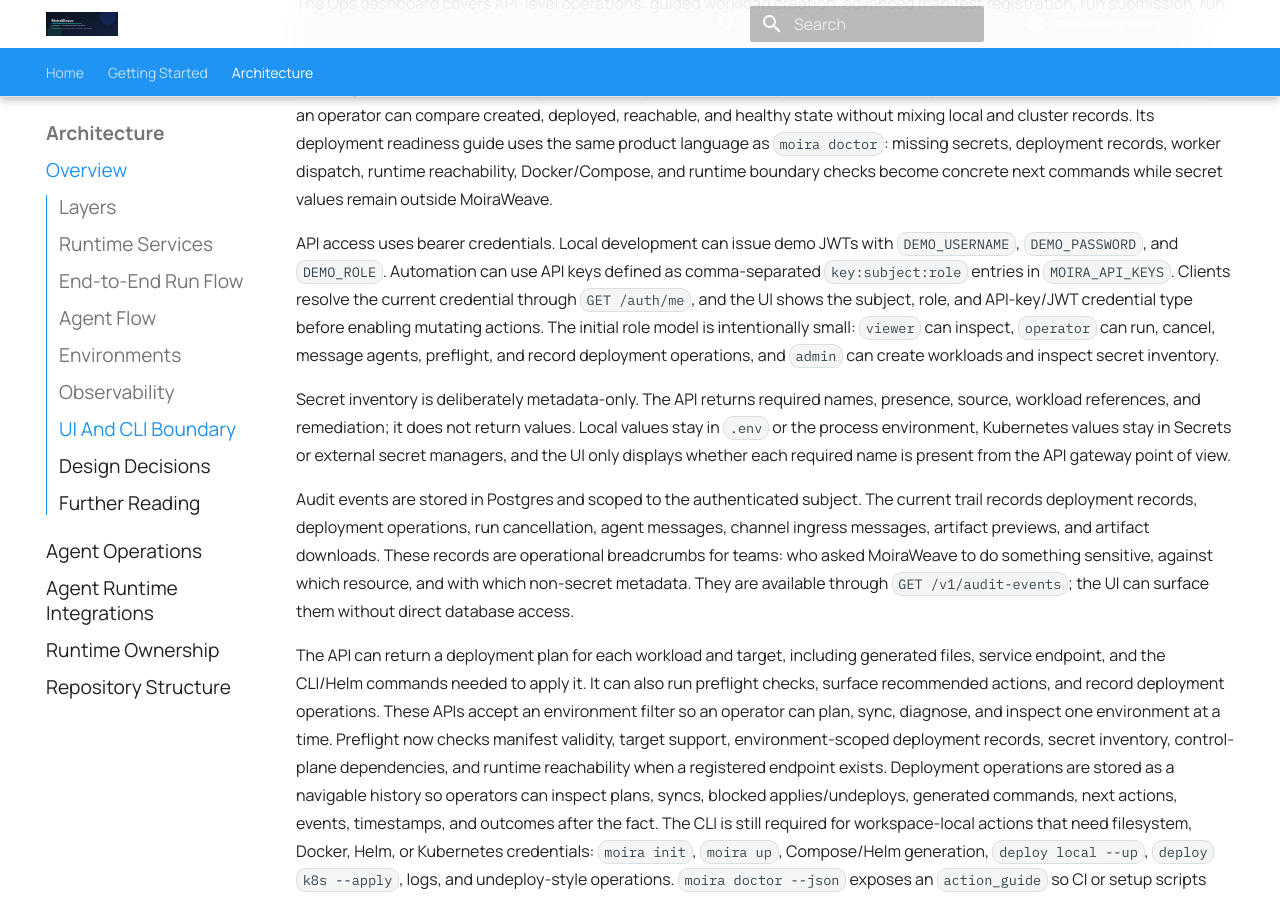
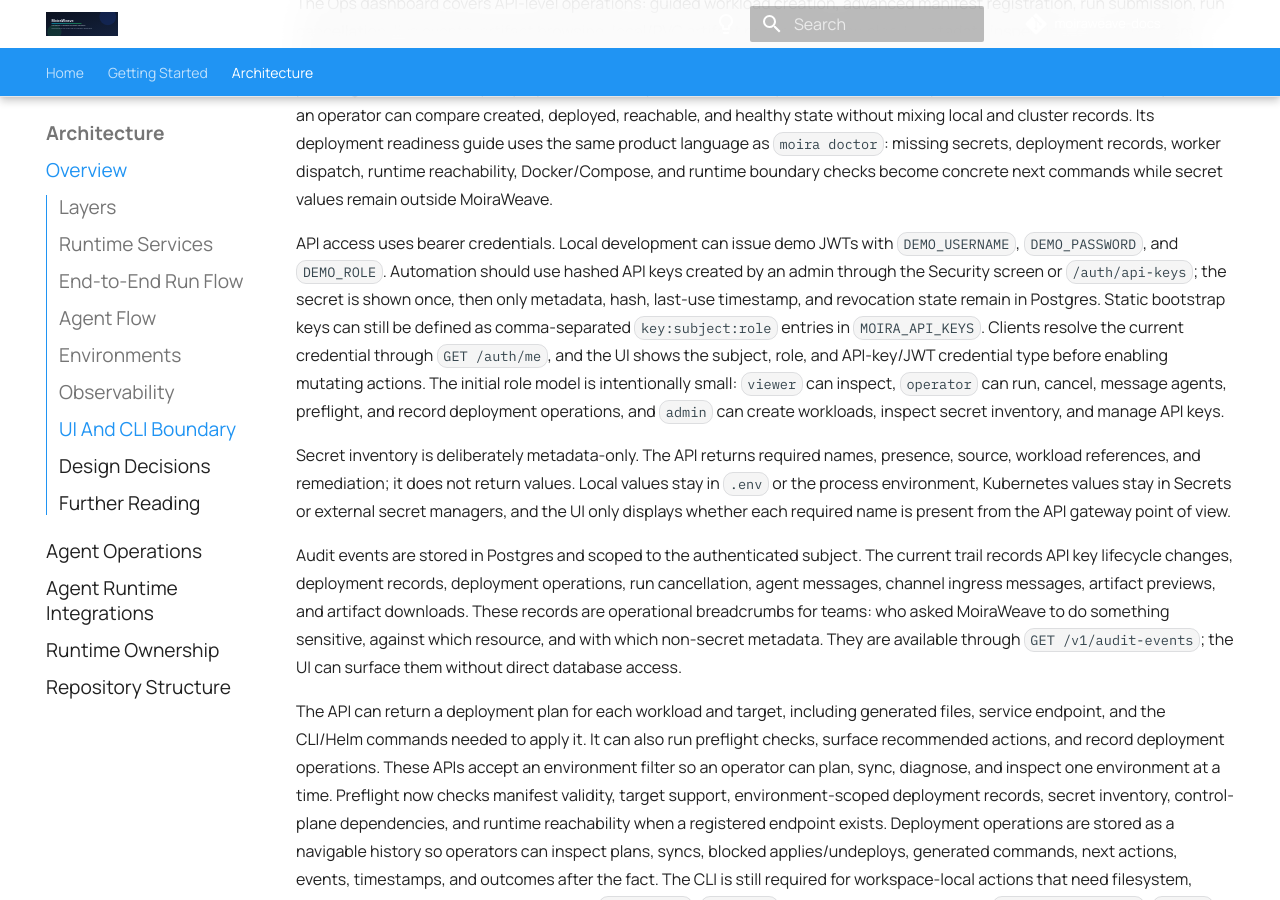
Before and after one commit to moiraweave-labs/moiraweave-docs, an MkDocs documentation site: the page built from docs/architecture.md, in a window 1280 px wide and 900 px high, scrolled down 3010 px. Built offline with MkDocs 1.6.1 and Material for MkDocs 9.7.7, drawn with Linux system fonts in a browser that asks for light colours; comment, search, counter and statistics services are not loaded.

Commit message:
docs: document managed api keys

```diff
--- a/docs/architecture.md
+++ b/docs/architecture.md
@@ -131,13 +131,16 @@ reachability, Docker/Compose, and runtime boundary checks become concrete next
 commands while secret values remain outside MoiraWeave.
 
 API access uses bearer credentials. Local development can issue demo JWTs with
-`DEMO_USERNAME`, `DEMO_PASSWORD`, and `DEMO_ROLE`. Automation can use API keys
-defined as comma-separated `key:subject:role` entries in `MOIRA_API_KEYS`.
-Clients resolve the current credential through `GET /auth/me`, and the UI shows
-the subject, role, and API-key/JWT credential type before enabling mutating
-actions. The initial role model is intentionally small: `viewer` can inspect,
-`operator` can run, cancel, message agents, preflight, and record deployment
-operations, and `admin` can create workloads and inspect secret inventory.
+`DEMO_USERNAME`, `DEMO_PASSWORD`, and `DEMO_ROLE`. Automation should use hashed
+API keys created by an admin through the Security screen or `/auth/api-keys`;
+the secret is shown once, then only metadata, hash, last-use timestamp, and
+revocation state remain in Postgres. Static bootstrap keys can still be defined
+as comma-separated `key:subject:role` entries in `MOIRA_API_KEYS`. Clients
+resolve the current credential through `GET /auth/me`, and the UI shows the
+subject, role, and API-key/JWT credential type before enabling mutating actions.
+The initial role model is intentionally small: `viewer` can inspect, `operator`
+can run, cancel, message agents, preflight, and record deployment operations,
+and `admin` can create workloads, inspect secret inventory, and manage API keys.
 
 Secret inventory is deliberately metadata-only. The API returns required names,
 presence, source, workload references, and remediation; it does not return
@@ -146,12 +149,13 @@ values stay in Secrets or external secret managers, and the UI only displays
 whether each required name is present from the API gateway point of view.
 
 Audit events are stored in Postgres and scoped to the authenticated subject.
-The current trail records deployment records, deployment operations, run
-cancellation, agent messages, channel ingress messages, artifact previews, and
-artifact downloads. These records are operational breadcrumbs for teams: who
-asked MoiraWeave to do something sensitive, against which resource, and with
-which non-secret metadata. They are available through `GET /v1/audit-events`;
-the UI can surface them without direct database access.
+The current trail records API key lifecycle changes, deployment records,
+deployment operations, run cancellation, agent messages, channel ingress
+messages, artifact previews, and artifact downloads. These records are
+operational breadcrumbs for teams: who asked MoiraWeave to do something
+sensitive, against which resource, and with which non-secret metadata. They are
+available through `GET /v1/audit-events`; the UI can surface them without direct
+database access.
 
 The API can return a deployment plan for each workload and target, including
 generated files, service endpoint, and the CLI/Helm commands needed to apply it.
```
Also changed, not shown: docs/concepts.md (+5 -1 lines), docs/quickstart.md (+8 -5 lines).
